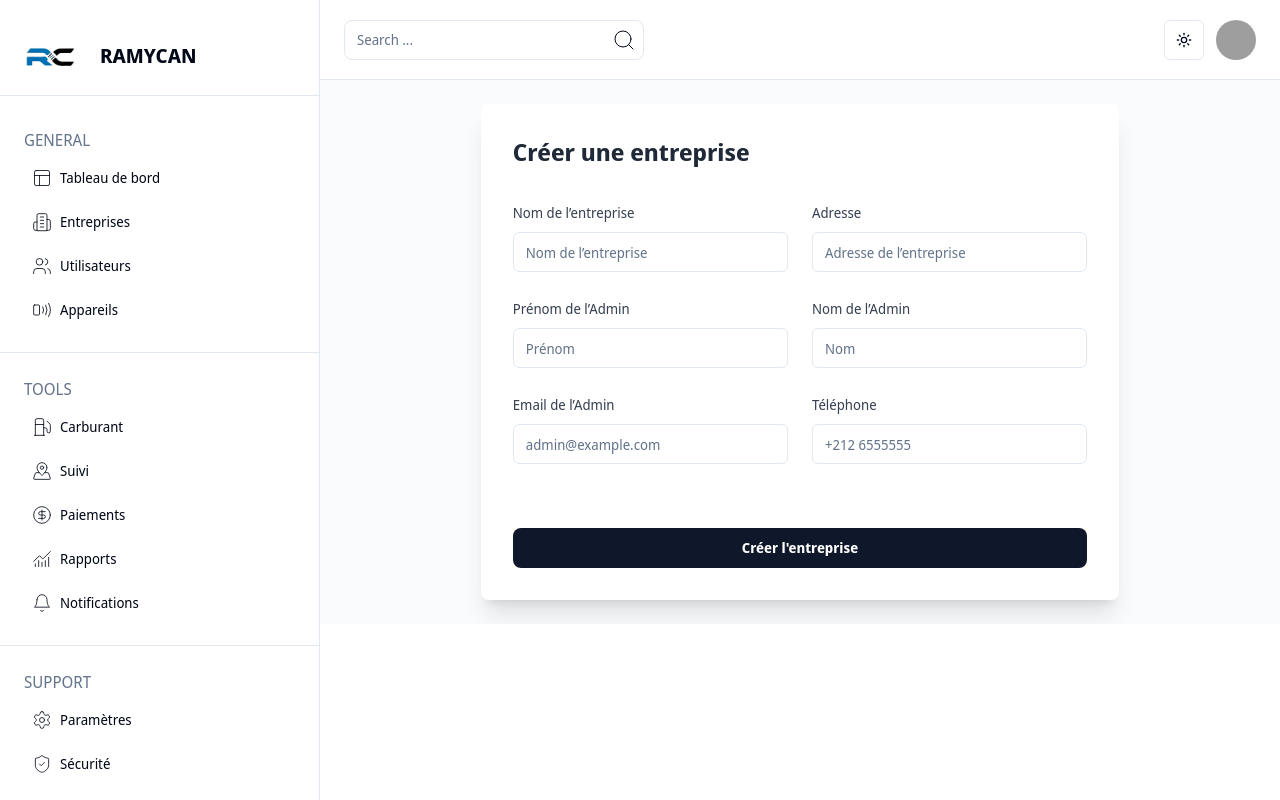
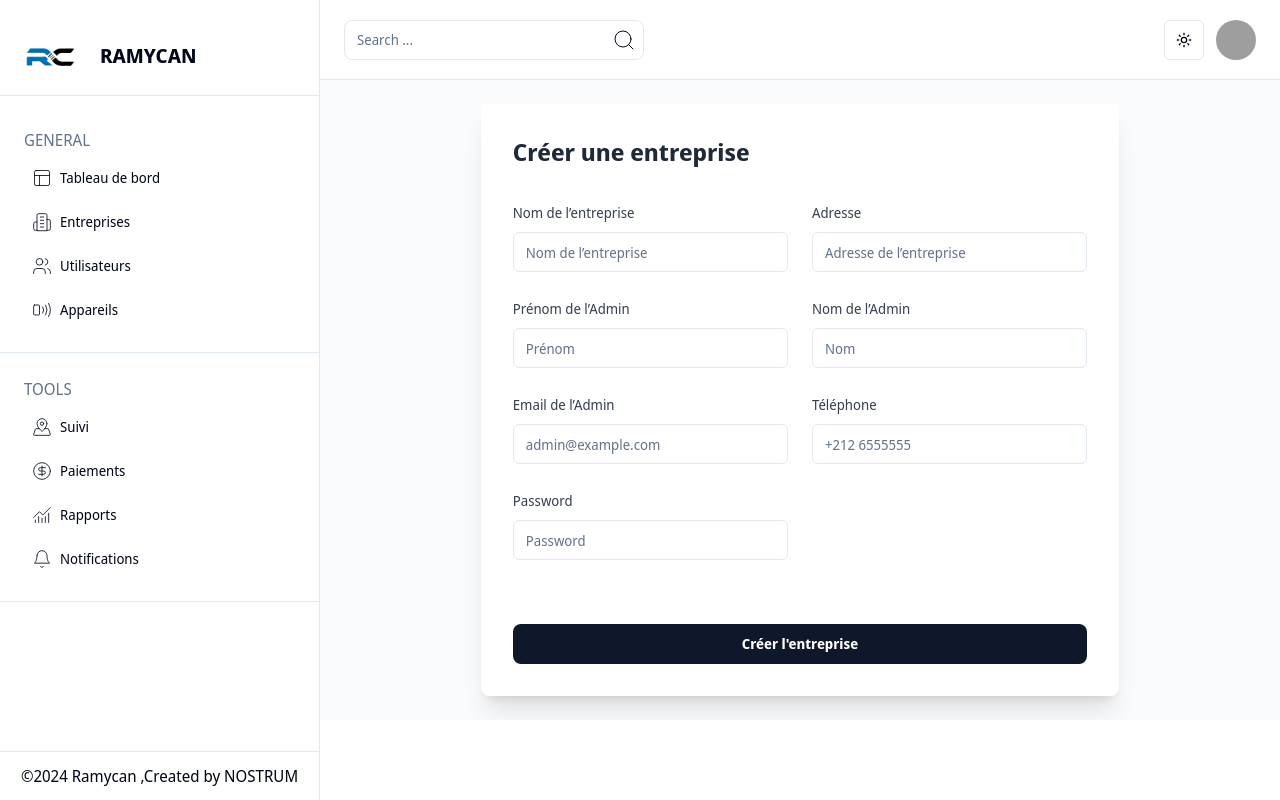
Before and after one commit to GlioualYassine/deploy-front, a Next.js app: page /companies/create in a window 1280 px wide. Built offline with nearby package versions, Linux system fonts and the light colour scheme; grey boxes are pictures that could not be loaded.

Commit message:
changes in position

```diff
--- a/app/(routes)/appareils/components/ListDevices/columns.tsx
+++ b/app/(routes)/appareils/components/ListDevices/columns.tsx
@@ -195,27 +195,27 @@ export const columns: ColumnDef<Device>[] = [
       </div>
     ),
   },
-  {
-    accessorKey: "simNumber1",
-    header: "Numéro1",
-    cell: ({ row }) => (
-      <div className="font-medium">{row.getValue("simNumber1")}</div>
-    ),
-  },
-  {
-    accessorKey: "simNumber2",
-    header: "Numéro2",
-    cell: ({ row }) => (
-      <div className="font-medium">{row.getValue("simNumber2")}</div>
-    ),
-  },
-  {
-    accessorKey: "smsEmail",
-    header: "Email",
-    cell: ({ row }) => (
-      <div className="font-medium">{row.getValue("smsEmail")}</div>
-    ),
-  },
+  // {
+  //   accessorKey: "simNumber1",
+  //   header: "Numéro1",
+  //   cell: ({ row }) => (
+  //     <div className="font-medium">{row.getValue("simNumber1")}</div>
+  //   ),
+  // },
+  // {
+  //   accessorKey: "simNumber2",
+  //   header: "Numéro2",
+  //   cell: ({ row }) => (
+  //     <div className="font-medium">{row.getValue("simNumber2")}</div>
+  //   ),
+  // },
+  // {
+  //   accessorKey: "smsEmail",
+  //   header: "Email",
+  //   cell: ({ row }) => (
+  //     <div className="font-medium">{row.getValue("smsEmail")}</div>
+  //   ),
+  // },
 
   {
     accessorKey: "marque",
--- a/app/(routes)/appareils/positions/[deviceID]/Components/MapsApp.tsx
+++ b/app/(routes)/appareils/positions/[deviceID]/Components/MapsApp.tsx
@@ -12,6 +12,9 @@ import { Separator } from "@/components/ui/separator";
 import { Card } from "@/components/ui/card";
 import axiosInstance from "@/lib/axiosInstance";
 import { format } from "date-fns";
+import { useFetch } from "@/servises/useFetch";
+import { Pagination } from "@/typs/pagination";
+import { defaultFilter } from "@/typs/filter";
 
 const tags = Array.from({ length: 50 }).map(
   (_, i, a) => `v1.2.0-beta.${a.length - i}`
@@ -61,6 +64,11 @@ function MapsApp({ imei }: { imei: string }) {
     return savedFavorites ? JSON.parse(savedFavorites) : [];
   });
 
+
+  const [filter, setFilter] = useState({ ...defaultFilter });
+  const [pagination, setPagination] = useState<Pagination>();
+
+
   const handleFavouriteClick = (eventId: number) => {
     let updatedFavourites = favourites.filter((id) => id !== eventId);
 
@@ -78,23 +86,27 @@ function MapsApp({ imei }: { imei: string }) {
       setActiveEvent(event);
     }
   };
+
+const { fetchAll } = useFetch(`positions/${imei}`);
+
   /// FETCHIN DATA
   useEffect(() => {
     // Appeler fitchData une fois dès le chargement du composant
-    fitchData();
+    fitchData(filter);
 
-    // Répéter l'appel toutes les 10 secondes (10000 ms)
-    const intervalId = setInterval(() => {
-      fitchData();
-    }, 10000);
+    // // Répéter l'appel toutes les 10 secondes (10000 ms)
+    // const intervalId = setInterval(() => {
+    //   fitchData();
+    // }, 10000);
 
     // Nettoyer l'intervalle à la destruction du composant pour éviter les fuites de mémoire
-    return () => clearInterval(intervalId);
+    // return () => clearInterval(intervalId);
   }, []);
 
-  const fitchData = async () => {
+  const fitchData = async (baseFilter: any) => {
     try {
-      const response = await axiosInstance.get(`positions/${imei}`);
+      const response = await fetchAll(baseFilter);
+      setPagination(response.pagination);
       console.log("response", response.data);
 
       setHistoryEvents(response.data);
--- a/app/(routes)/companies/create/CompanyForm.tsx
+++ b/app/(routes)/companies/create/CompanyForm.tsx
@@ -199,6 +199,29 @@ const CompanyForm = () => {
               )}
             />
           </div>
+
+          <div className="grid grid-cols-2 gap-6">
+            <FormField
+              control={form.control}
+              name="password"
+              render={({ field }) => (
+                <FormItem>
+                  <FormLabel className="text-gray-700 font-medium">
+                    Password
+                  </FormLabel>
+                  <FormControl>
+                    <Input
+                      placeholder="Password"
+                      type="password"
+                      className="transition-colors focus:border-blue-500"
+                      {...field}
+                    />
+                  </FormControl>
+                  <FormMessage />
+                </FormItem>
+              )}
+            />
+          </div>
         </div>
 
         <motion.div whileHover={{ scale: 1.02 }} whileTap={{ scale: 0.98 }}>
--- a/app/(routes)/utilisateurs/components/FormCreateClient/FormCreateClient.tsx
+++ b/app/(routes)/utilisateurs/components/FormCreateClient/FormCreateClient.tsx
@@ -86,11 +86,12 @@ const FormCreateAutomobile = (props: FormCreateClientProps) => {
         email,
         companyId: parsedCompanyId,
       });
-      console.log(response.data)
+      console.log(response.data);
       toast({
         title: "Clients créé avec succès",
       });
-      dispatch(addClient({
+      dispatch(
+        addClient({
           id: response.data.id,
           firstName: firstName,
           lastName: lastName,
@@ -98,7 +99,8 @@ const FormCreateAutomobile = (props: FormCreateClientProps) => {
           companyId: companyId as string,
           role: response.data.role,
           companyName: response.data.companyName,
-      }));
+        })
+      );
       router.refresh();
       setOPenModalCreate(false);
     } catch (error) {
@@ -112,15 +114,15 @@ const FormCreateAutomobile = (props: FormCreateClientProps) => {
   return (
     <Form {...form}>
       <form onSubmit={form.handleSubmit(onSubmit)}>
-        <div className="grid grid-cols-1 gap-3 ">
+        <div className="grid grid-cols-2 gap-3 ">
           <FormField
             control={form.control}
             name="firstName"
             render={({ field }: { field: any }) => (
               <FormItem>
-                <FormLabel>Prénom CLient</FormLabel>
+                <FormLabel>Prénom</FormLabel>
                 <FormControl>
-                  <Input placeholder="prénom client" type="text" {...field} />
+                  <Input placeholder="Prénom" type="text" {...field} />
                 </FormControl>
                 <FormMessage />
               </FormItem>
@@ -133,7 +135,7 @@ const FormCreateAutomobile = (props: FormCreateClientProps) => {
               <FormItem>
                 <FormLabel>Nom CLient</FormLabel>
                 <FormControl>
-                  <Input placeholder="nom client" type="text" {...field} />
+                  <Input placeholder="Nom" type="text" {...field} />
                 </FormControl>
                 <FormMessage />
               </FormItem>
@@ -145,9 +147,23 @@ const FormCreateAutomobile = (props: FormCreateClientProps) => {
             name="email"
             render={({ field }: { field: any }) => (
               <FormItem>
-                <FormLabel>Email CLient</FormLabel>{" "}
+                <FormLabel>Email</FormLabel>{" "}
                 <FormControl>
-                  <Input placeholder="email client" type="text" {...field} />
+                  <Input placeholder="Email" type="email" {...field} />
+                </FormControl>
+                <FormMessage />
+              </FormItem>
+            )}
+          />
+
+          <FormField
+            control={form.control}
+            name="password"
+            render={({ field }: { field: any }) => (
+              <FormItem>
+                <FormLabel> Mot de passe</FormLabel>{" "}
+                <FormControl>
+                  <Input placeholder="Mot de passe" type="password" {...field} />
                 </FormControl>
                 <FormMessage />
               </FormItem>
@@ -159,7 +175,7 @@ const FormCreateAutomobile = (props: FormCreateClientProps) => {
             name="companyId"
             render={({ field }: { field: any }) => (
               <FormItem>
-                <FormLabel>Company </FormLabel>
+                <FormLabel>Entreprise </FormLabel>
                 <Select
                   onValueChange={field.onChange}
                   defaultValue={field.value}
@@ -179,7 +195,6 @@ const FormCreateAutomobile = (props: FormCreateClientProps) => {
                           value={company.id.toString()}
                         >
                           {company.nameCompany}
-
                         </SelectItem>
                       ))}
                     </SelectGroup>
@@ -190,8 +205,8 @@ const FormCreateAutomobile = (props: FormCreateClientProps) => {
             )}
           />
         </div>
-        <Button className="mt-3" type="submit" disabled={!isValid}>
-          Créer Client
+        <Button className="mt-3 w-full" type="submit" disabled={!isValid}>
+          Créer
         </Button>
       </form>
     </Form>
--- a/app/(routes)/utilisateurs/components/HeaderClients/HeaderClients.tsx
+++ b/app/(routes)/utilisateurs/components/HeaderClients/HeaderClients.tsx
@@ -22,7 +22,7 @@ const HeaderClients = () => {
         <DialogTrigger asChild>
           <Button>Créer Client</Button>
         </DialogTrigger>
-        <DialogContent className="sm:max-w-1/2">
+        <DialogContent className="sm:max-w-[625px]">
           <DialogHeader>
             <DialogTitle>Créer Client</DialogTitle>
             <DialogDescription>
--- a/components/SidebarRoutes/SidebarRoutes.data.ts
+++ b/components/SidebarRoutes/SidebarRoutes.data.ts
@@ -47,11 +47,11 @@ export const dataGeneralSidebar = [
 ];
 
 export const dataToolsSidebar = [
-  {
-    icon: Fuel,
-    label: "Carburant",
-    href: "/fuel",
-  },
+  // {
+  //   icon: Fuel,
+  //   label: "Carburant",
+  //   href: "/carburant",
+  // },
   {
     icon: MapPinned,
     label: "Suivi",
@@ -75,14 +75,14 @@ export const dataToolsSidebar = [
 ];
 
 export const dataSupportSidebar = [
-  {
-    icon: Settings,
-    label: "Paramètres",
-    href: "/setting",
-  },
-  {
-    icon: ShieldCheck,
-    label: "Sécurité",
-    href: "/security",
-  },
+  // {
+  //   icon: Settings,
+  //   label: "Paramètres",
+  //   href: "/setting",
+  // },
+  // {
+  //   icon: ShieldCheck,
+  //   label: "Sécurité",
+  //   href: "/security",
+  // },
 ];
--- a/components/SidebarRoutes/SidebarRoutes.tsx
+++ b/components/SidebarRoutes/SidebarRoutes.tsx
@@ -22,19 +22,19 @@ const SidebarRoutes = () => {
             ))}
           </div>
           <Separator />
-          <div className="p-2 md:p-6">
+          {/* <div className="p-2 md:p-6">
             <p className="text-slate-500 mb-2">SUPPORT</p>
             {dataSupportSidebar.map((item)=>(
               <SidebarItem key={item.label} item={item}/>
             ))}
-          </div>
+          </div> */}
 
 
         </div>
         <div>
           <Separator/>
           <footer className=" p-3 text-center">
-            2024. All rights reserved
+          ©2024 Ramycan ,Created by NOSTRUM
           </footer>
         </div>
     </div>
```
Lines whose indentation alone changed are shown as unchanged.
